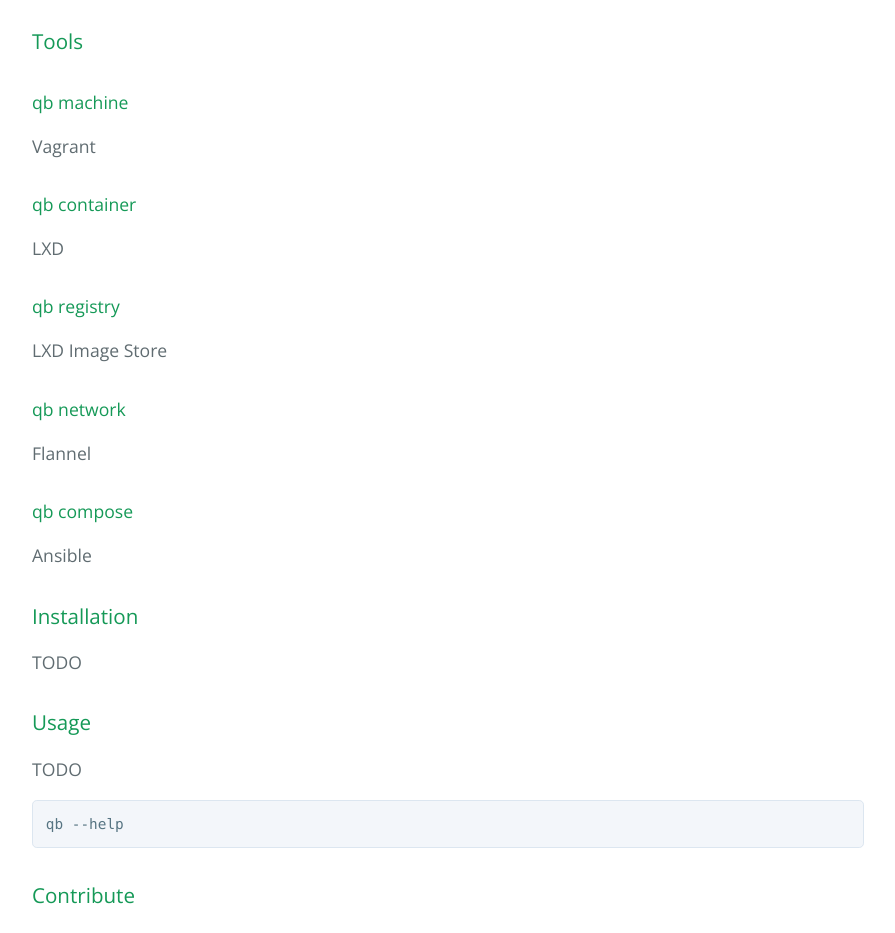
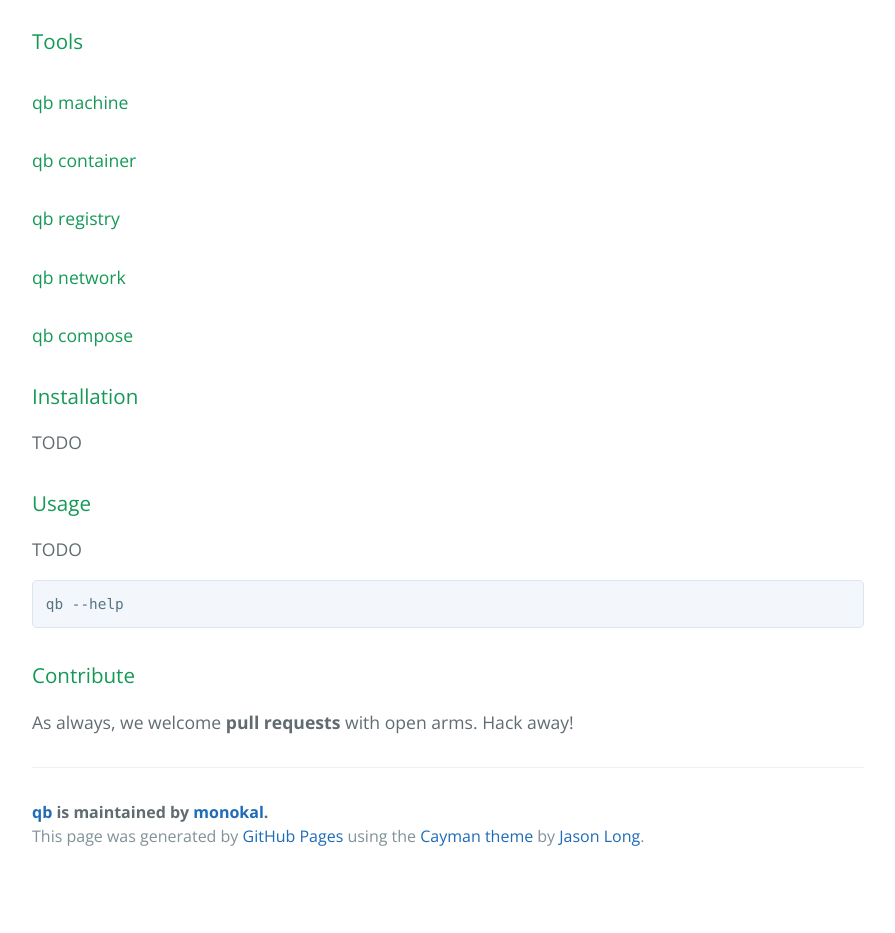
Before and after one commit to monokal/qb, a plain HTML site: page index.html in a window 1280 px wide. Shown: the part 880-1813 px from the top of the page, without its empty margins (192-1087 px from the left). After the commit the page ends 1760 px from the top, so only its background shows below. Drawn offline with nearby package versions, Linux system fonts and the light colour scheme.

```diff
--- a/index.html
+++ b/index.html
@@ -37,27 +37,17 @@
 <h4>
 <a id="qb-machine" class="anchor" href="#qb-machine" aria-hidden="true"><span aria-hidden="true" class="octicon octicon-link"></span></a>qb machine</h4>
 
-<p>Vagrant</p>
-
 <h4>
 <a id="qb-container" class="anchor" href="#qb-container" aria-hidden="true"><span aria-hidden="true" class="octicon octicon-link"></span></a>qb container</h4>
-
-<p>LXD</p>
 
 <h4>
 <a id="qb-registry" class="anchor" href="#qb-registry" aria-hidden="true"><span aria-hidden="true" class="octicon octicon-link"></span></a>qb registry</h4>
 
-<p>LXD Image Store</p>
-
 <h4>
 <a id="qb-network" class="anchor" href="#qb-network" aria-hidden="true"><span aria-hidden="true" class="octicon octicon-link"></span></a>qb network</h4>
 
-<p>Flannel</p>
-
 <h4>
 <a id="qb-compose" class="anchor" href="#qb-compose" aria-hidden="true"><span aria-hidden="true" class="octicon octicon-link"></span></a>qb compose</h4>
-
-<p>Ansible</p>
 
 <h3>
 <a id="installation" class="anchor" href="#installation" aria-hidden="true"><span aria-hidden="true" class="octicon octicon-link"></span></a>Installation</h3>
```
Also changed, not shown: params.json (+1 -1 lines).
